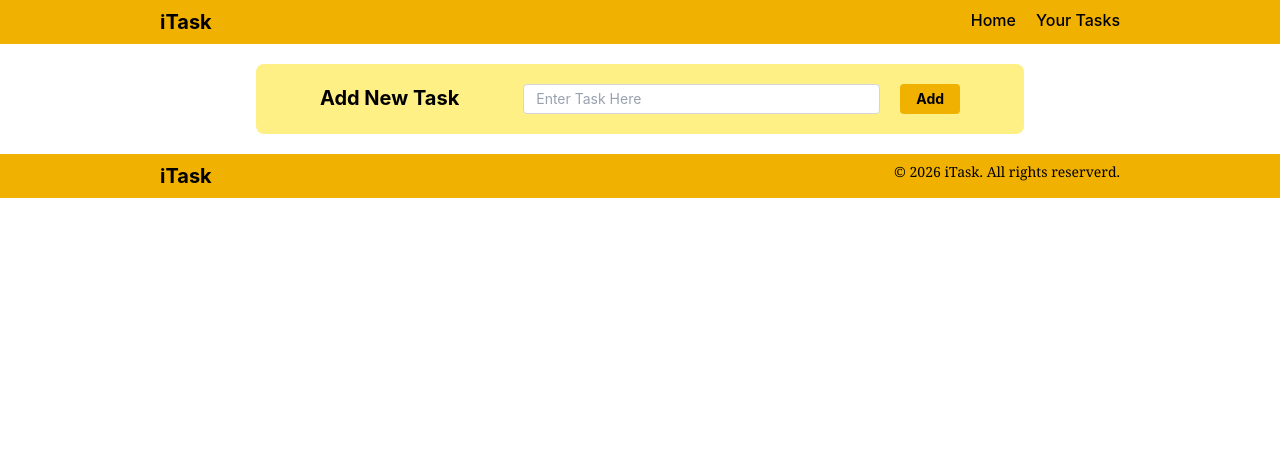
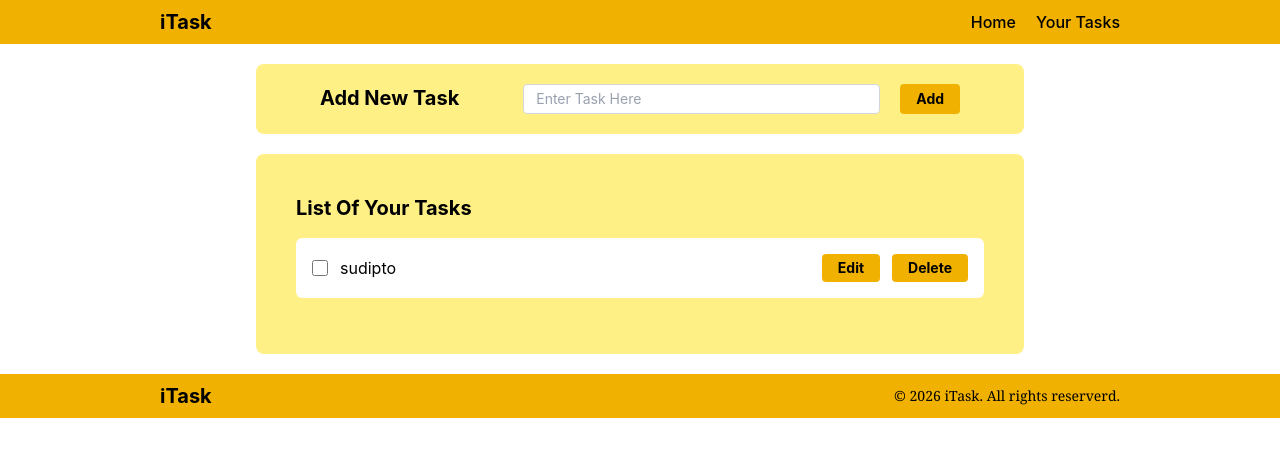
Before and after one commit to SudiptoRahaOfficial/iTask-TodoApp, a React (Vite) app in the folder client/: page / in a window 1280 px wide. Shown: the top 456 px of the page. Built offline with nearby package versions, Linux system fonts and the light colour scheme.

Commit message:
taskCard designed v1

```diff
--- a/client/src/App.jsx
+++ b/client/src/App.jsx
@@ -1,12 +1,12 @@
-import AddTask from './components/AddTask'
 import Navbar from './components/Navbar'
 import Footer from './components/Footer'
+import TaskContainer from './components/TaskContainer'
 
 function App() {
 	return (
 		<>
 			<Navbar />
-			<AddTask />
+			<TaskContainer />
 			<Footer />
 		</>
 	)
--- a/client/src/components/Footer.jsx
+++ b/client/src/components/Footer.jsx
@@ -4,7 +4,7 @@ import Logo from './Logo'
 function Footer() {
 	return (
 		<footer className='bg-yellow-500 py-2'>
-			<div className='container w-3/4 m-auto flex justify-between'>
+			<div className='container w-3/4 m-auto flex justify-between items-center'>
 				<Logo />
 				<span className='text-sm font-serif cursor-pointer'>
 					&copy; {new Date().getFullYear()} iTask. All rights
--- a/client/src/components/Navbar.jsx
+++ b/client/src/components/Navbar.jsx
@@ -4,7 +4,7 @@ import Logo from './Logo'
 function Navbar() {
 	return (
 		<nav className='bg-yellow-500 py-2'>
-			<div className='container w-3/4 m-auto flex justify-between'>
+			<div className='container w-3/4 m-auto flex justify-between items-center'>
 				<Logo />
 				<ul className='flex gap-5'>
 					<li className='font-medium cursor-pointer'>Home</li>
--- a/client/src/components/TaskCard.jsx
+++ b/client/src/components/TaskCard.jsx
@@ -1,17 +1,26 @@
 import React from 'react'
 import Button from './Button'
 
-function TaskCard({ task={text: 'sudipto', id: '001', isCompleated: false} }) {
+function TaskCard({
+	task = { text: 'sudipto', id: '001', isCompleated: false },
+}) {
+	return (
+		<div className='bg-white flex items-center justify-between p-4 my-4 rounded-md'>
+			<div className='flex items-center gap-3 w-4/5'>
+				<input
+					type='checkbox'
+					className='h-4 w-4 cursor-pointer accent-yellow-500'
+				/>
 
-  return (
-		<div>
-			<p>{task.text}</p>
-			<div className='actions'>
-				<Button value={'Edit'} />
-				<Button value={'Delete'} />
+				<p className='flex-1'>{task.text}</p>
+			</div>
+
+			<div className='actions flex gap-3'>
+				<Button value='Edit' />
+				<Button value='Delete' />
 			</div>
 		</div>
-  )
+	)
 }
 
 export default TaskCard
--- a/client/src/components/TaskContainer.jsx
+++ b/client/src/components/TaskContainer.jsx
@@ -1,10 +1,13 @@
 import React from 'react'
+import AddTask from './AddTask'
+import TaskListing from './TaskListing'
 
 function TaskContainer() {
   return (
-    <div>
-
-    </div>
+		<div>
+          <AddTask />
+          <TaskListing />
+		</div>
   )
 }
 
--- a/client/src/components/TaskListing.jsx
+++ b/client/src/components/TaskListing.jsx
@@ -1,10 +1,13 @@
 import React from 'react'
+import SectionHeading from './SectionHeading'
+import TaskCard from './TaskCard'
 
 function TaskListing() {
   return (
-    <div>
-
-    </div>
+		<div className='w-3/5 m-auto bg-yellow-200 p-10 rounded-lg my-5'>
+			<SectionHeading value={'List Of Your Tasks'} />
+			<TaskCard />
+		</div>
   )
 }
 
```
